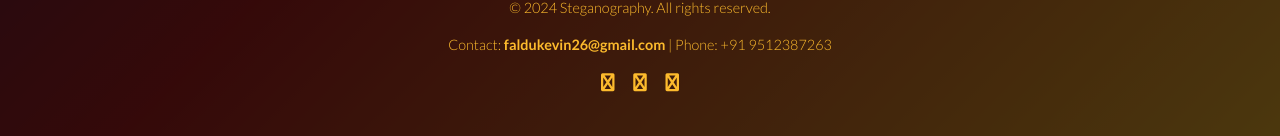
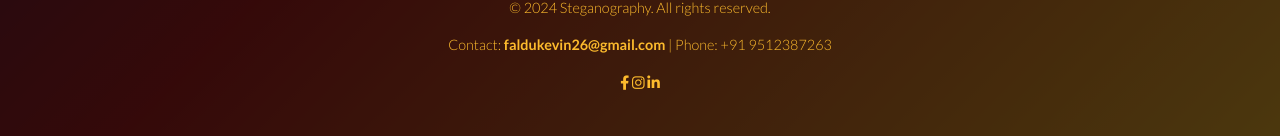
Before and after one commit to Kevin2426/Steganography, a plain HTML site: page index.html in a window 1280 px wide. Shown: the part 901-1037 px from the top of the page. Drawn offline with nearby package versions, Linux system fonts and the light colour scheme.

Commit message:
Update index.html

```diff
--- a/index.html
+++ b/index.html
@@ -328,21 +328,21 @@
             target="_blank"
             rel="noopener"
             aria-label="Facebook"
-            ><i class="fa fa-facebook fa-lg me-3"></i
+            ><i  <i class="fab fa-facebook-f"></i
           ></a>
           <a
             href="https://www.instagram.com/.ikevin__0012?igsh=bWFlbGRzZ3B0MjBk"
             target="_blank"
             rel="noopener"
             aria-label="Instagram"
-            ><i class="fa fa-instagram fa-lg me-3"></i
+            ><i i class="fab fa-instagram"></i
           ></a>
           <a
             href="https://www.linkedin.com/in/kevin-faldu-272ba0226"
             target="_blank"
             rel="noopener"
             aria-label="LinkedIn"
-            ><i class="fa fa-linkedin fa-lg"></i
+            ><i i class="fab fa-linkedin-in"></i
           ></a>
         </p>
       </div>
```
